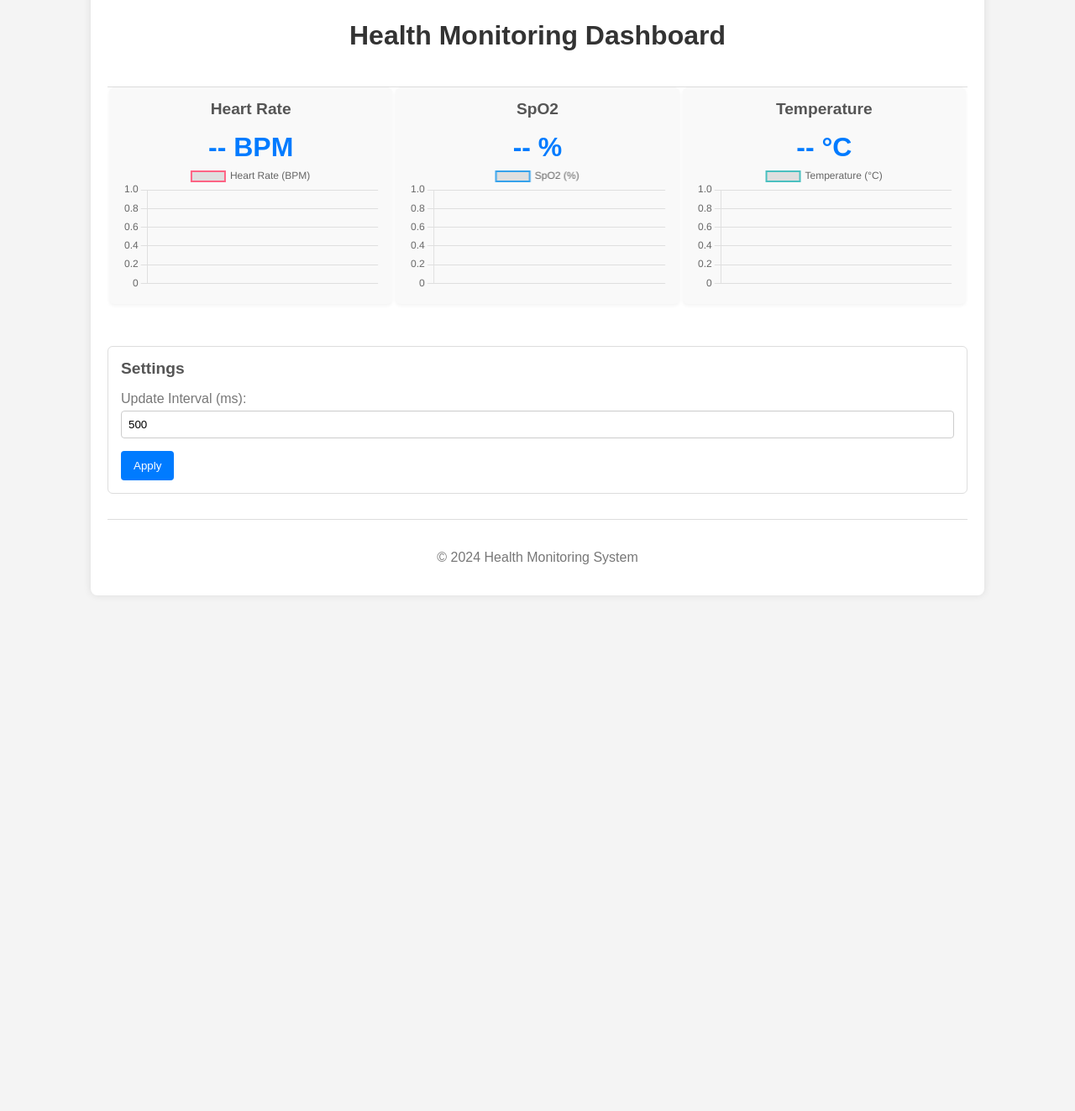
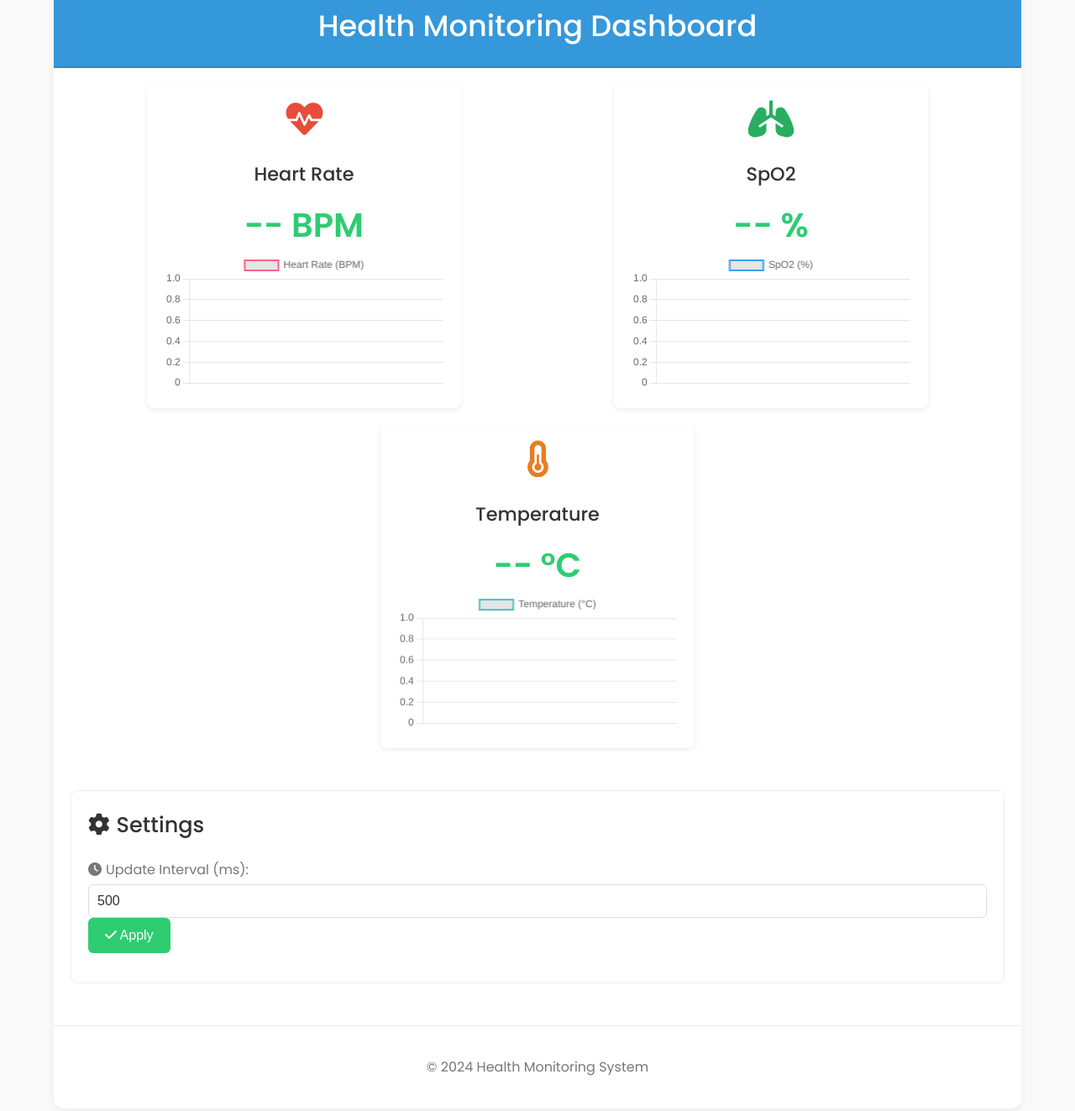
Before and after one commit to AravindS2006/Health-Monitoring, a website: page public/index.html in a window 1280 px wide. Shown: the part 37-1360 px from the top of the page at 84% size. Before the commit the page ends 800 px from the top, so only its background shows below. Drawn offline with nearby package versions, Linux system fonts and the light colour scheme; no server answers.

Commit message:
second commit

```diff
--- a/public/index.html
+++ b/public/index.html
@@ -5,41 +5,54 @@
     <meta name="viewport" content="width=device-width, initial-scale=1.0">
     <title>Health Monitoring Dashboard</title>
     <link rel="stylesheet" href="style.css">
+    <link rel="stylesheet" href="https://fonts.googleapis.com/css2?family=Poppins:wght@300;400;500;600&display=swap">
+    <link rel="stylesheet" href="https://cdnjs.cloudflare.com/ajax/libs/font-awesome/6.0.0/css/all.min.css" integrity="sha512-9usAa10IRO0HhonpyAIVpjrylPvoDwiPUiKdWk5t3PyolY1cOd4DSE0Ga+ri4AuTroPR5aQvXU9xC6qOPnzFeg==" crossorigin="anonymous" referrerpolicy="no-referrer" />
 </head>
 <body>
-    <div class="container">
-        <header>
+    <div class="dashboard-container">
+        <header class="dashboard-header">
             <h1>Health Monitoring Dashboard</h1>
         </header>
-        <main>
-            <section class="data-section">
-                <div class="data-card">
-                    <h2>Heart Rate</h2>
+
+        <main class="dashboard-content">
+            <section class="data-cards-section">
+                <div class="data-card heart-rate-card">
+                    <i class="fas fa-heartbeat card-icon"></i>
+                    <h2 class="card-title">Heart Rate</h2>
                     <div class="data-value" id="heartRate">-- BPM</div>
                     <canvas id="heartRateChart"></canvas>
                 </div>
-                <div class="data-card">
-                    <h2>SpO2</h2>
+
+                <div class="data-card spo2-card">
+                    <i class="fas fa-lungs card-icon"></i>
+                    <h2 class="card-title">SpO2</h2>
                     <div class="data-value" id="spo2">-- %</div>
                     <canvas id="spo2Chart"></canvas>
                 </div>
-                <div class="data-card">
-                    <h2>Temperature</h2>
+
+                <div class="data-card temperature-card">
+                    <i class="fas fa-thermometer-half card-icon"></i>
+                    <h2 class="card-title">Temperature</h2>
                     <div class="data-value" id="temperature">-- °C</div>
                     <canvas id="temperatureChart"></canvas>
                 </div>
             </section>
+
             <section class="settings-section">
-                <h2>Settings</h2>
-                <label for="interval">Update Interval (ms):</label>
-                <input type="number" id="interval" value="500" min="100">
-                <button id="applyInterval">Apply</button>
+                <h2><i class="fas fa-cog"></i> Settings</h2>
+                <div class="setting-item">
+                    <label for="interval"><i class="fas fa-clock"></i> Update Interval (ms):</label>
+                    <input type="number" id="interval" value="500" min="100">
+                    <button id="applyInterval"><i class="fas fa-check"></i> Apply</button>
+                </div>
             </section>
         </main>
-        <footer>
+
+        <footer class="dashboard-footer">
             <p>© 2024 Health Monitoring System</p>
         </footer>
     </div>
+
     <script src="/socket.io/socket.io.js"></script>
     <script src="https://cdn.jsdelivr.net/npm/chart.js"></script>
     <script src="script.js"></script>
--- a/public/style.css
+++ b/public/style.css
@@ -1,132 +1,216 @@
+/* General Styles */
+:root {
+    --primary-color: #3498db; /* Example: Blue */
+    --secondary-color: #2ecc71; /* Example: Green */
+    --accent-color: #f39c12;    /* Example: Orange/Gold */
+    --bg-color: #f9f9f9;
+    --text-color: #333;
+    --light-text-color: #777;
+    --font-family: 'Poppins', sans-serif;
+}
+
 body {
-    font-family: 'Arial', sans-serif;
+    font-family: var(--font-family);
     margin: 0;
     padding: 0;
-    background-color: #f4f4f4;
-    color: #333;
+    background-color: var(--bg-color);
+    color: var(--text-color);
+    line-height: 1.6;
 }
 
-.container {
-    width: 80%;
+/* Container and Layout */
+.dashboard-container {
+    width: 90%;
+    max-width: 1200px;
     margin: 20px auto;
     background-color: #fff;
-    padding: 20px;
-    border-radius: 8px;
-    box-shadow: 0 0 10px rgba(0, 0, 0, 0.1);
+    border-radius: 12px;
+    box-shadow: 0 4px 8px rgba(0, 0, 0, 0.05);
+    overflow: hidden; /* Ensures rounded corners are respected */
 }
 
-header {
+/* Header */
+.dashboard-header {
+    background-color: var(--primary-color);
+    color: #fff;
     text-align: center;
-    padding-bottom: 20px;
-    border-bottom: 1px solid #ddd;
+    padding: 20px;
+    border-bottom: 2px solid rgba(0, 0, 0, 0.1);
 }
 
-main {
-    display: flex;
-    flex-direction: column;
+.dashboard-header h1 {
+    margin: 0;
+    font-size: 2.2em;
+    font-weight: 500;
 }
 
-.data-section {
+/* Main Content */
+.dashboard-content {
+    padding: 20px;
+}
+
+/* Data Cards Section */
+.data-cards-section {
     display: flex;
+    flex-wrap: wrap;
     justify-content: space-around;
-    flex-wrap: wrap;
+    margin-bottom: 30px;
 }
 
 .data-card {
     width: 30%;
-    min-width: 250px;
-    background-color: #f9f9f9;
-    padding: 15px;
+    min-width: 280px;
+    background-color: #fff;
+    border-radius: 8px;
+    box-shadow: 0 2px 6px rgba(0, 0, 0, 0.08);
+    padding: 20px;
     margin-bottom: 20px;
-    border-radius: 6px;
-    box-shadow: 0 2px 4px rgba(0, 0, 0, 0.05);
     text-align: center;
+    transition: transform 0.3s ease, box-shadow 0.3s ease; /* Smooth transition */
 }
 
-.data-card h2 {
-    margin-top: 0;
-    color: #555;
-    font-size: 1.2em;
+.data-card:hover {
+    transform: translateY(-5px); /* Slight lift on hover */
+    box-shadow: 0 6px 12px rgba(0, 0, 0, 0.1); /* Enhanced shadow */
+}
+
+.card-icon {
+    font-size: 2.5em;
+    color: var(--primary-color);
+    margin-bottom: 10px;
+    animation: pulse 2s infinite;
+}
+
+@keyframes pulse {
+    0% { transform: scale(1); }
+    50% { transform: scale(1.1); }
+    100% { transform: scale(1); }
+}
+
+.card-title {
+    font-size: 1.4em;
+    font-weight: 500;
+    color: var(--text-color);
+    margin-bottom: 10px;
 }
 
 .data-value {
-    font-size: 2em;
-    font-weight: bold;
-    color: #007bff; /* Example accent color */
-    margin-top: 10px;
+    font-size: 2.5em;
+    font-weight: 600;
+    color: var(--secondary-color); /* Use a different accent color for data */
+    transition: color 0.3s ease;
 }
 
+.data-value.data-updated {
+    color: var(--accent-color); /* Highlight when updated */
+}
+
+/* Color variations for data cards */
+.heart-rate-card .card-icon { color: #e74c3c; } /* Red */
+.spo2-card .card-icon { color: #27ae60; }    /* Green */
+.temperature-card .card-icon { color: #e67e22; } /* Orange */
+
+/* Settings Section */
 .settings-section {
-    margin-top: 30px;
-    padding: 15px;
-    border: 1px solid #ddd;
-    border-radius: 6px;
+    border: 1px solid #eee;
+    padding: 20px;
+    border-radius: 8px;
+    margin-bottom: 30px;
 }
 
 .settings-section h2 {
+    font-size: 1.6em;
+    font-weight: 500;
+    color: var(--text-color);
     margin-top: 0;
-    color: #555;
-    font-size: 1.2em;
+    margin-bottom: 20px;
+    display: flex;
+    align-items: center;
+    gap: 8px;
 }
 
-.settings-section label {
-    display: block;
-    margin-bottom: 5px;
-    color: #777;
+.setting-item {
+    margin-bottom: 15px;
 }
 
-.settings-section input[type="number"] {
+.setting-item label {
+    display: block;
+    font-size: 1em;
+    color: var(--light-text-color);
+    margin-bottom: 5px;
+    display: flex;
+    align-items: center;
+    gap: 5px;
+}
+
+.setting-item input[type="number"] {
     width: 100%;
-    padding: 8px;
-    margin-bottom: 15px;
-    border: 1px solid #ccc;
-    border-radius: 4px;
-    box-sizing: border-box; /* Prevents padding from affecting width */
+    padding: 10px;
+    border: 1px solid #ddd;
+    border-radius: 6px;
+    font-size: 1em;
+    color: var(--text-color);
+    box-sizing: border-box;
+    transition: border-color 0.3s ease;
+}
+
+.setting-item input[type="number"]:focus {
+    border-color: var(--primary-color);
+    outline: none;
 }
 
 .settings-section button {
-    background-color: #007bff;
-    color: white;
-    padding: 10px 15px;
+    background-color: var(--secondary-color);
+    color: #fff;
+    padding: 12px 20px;
     border: none;
-    border-radius: 4px;
+    border-radius: 6px;
     cursor: pointer;
-    transition: background-color 0.3s;
+    font-size: 1em;
+    transition: background-color 0.3s ease, transform 0.2s ease;
 }
 
 .settings-section button:hover {
-    background-color: #0056b3;
+    background-color: #218c63;
+    transform: scale(1.05);
 }
 
-footer {
+/* Footer */
+.dashboard-footer {
     text-align: center;
-    margin-top: 30px;
-    padding-top: 20px;
-    border-top: 1px solid #ddd;
-    color: #777;
+    padding: 20px;
+    border-top: 1px solid #eee;
+    color: var(--light-text-color);
 }
 
-/* Animations */
-@keyframes fadeIn {
-    from { opacity: 0; transform: translateY(-10px); }
-    to { opacity: 1; transform: translateY(0); }
-}
-
-.data-card {
-    animation: fadeIn 0.5s ease-out forwards;
+/* Chart Styles */
+canvas {
+    width: 100% !important;
+    height: auto !important;
 }
 
 /* Responsive Design */
 @media (max-width: 768px) {
-    .container {
+    .dashboard-container {
         width: 95%;
     }
 
-    .data-section {
+    .data-cards-section {
         flex-direction: column;
     }
 
     .data-card {
         width: 100%;
+        min-width: auto;
     }
 }
+
+/* Animations */
+@keyframes fadeIn {
+    from { opacity: 0; transform: translateY(-15px); }
+    to { opacity: 1; transform: translateY(0); }
+}
+
+.data-card {
+    animation: fadeIn 0.6s ease-out forwards;
+}
```
